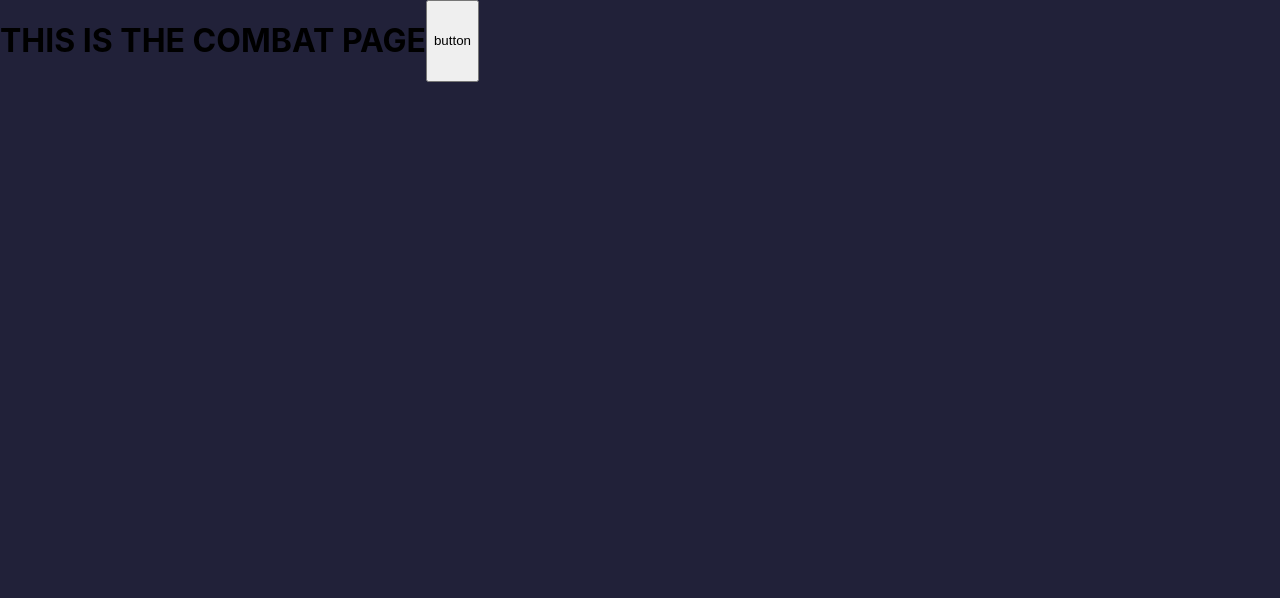
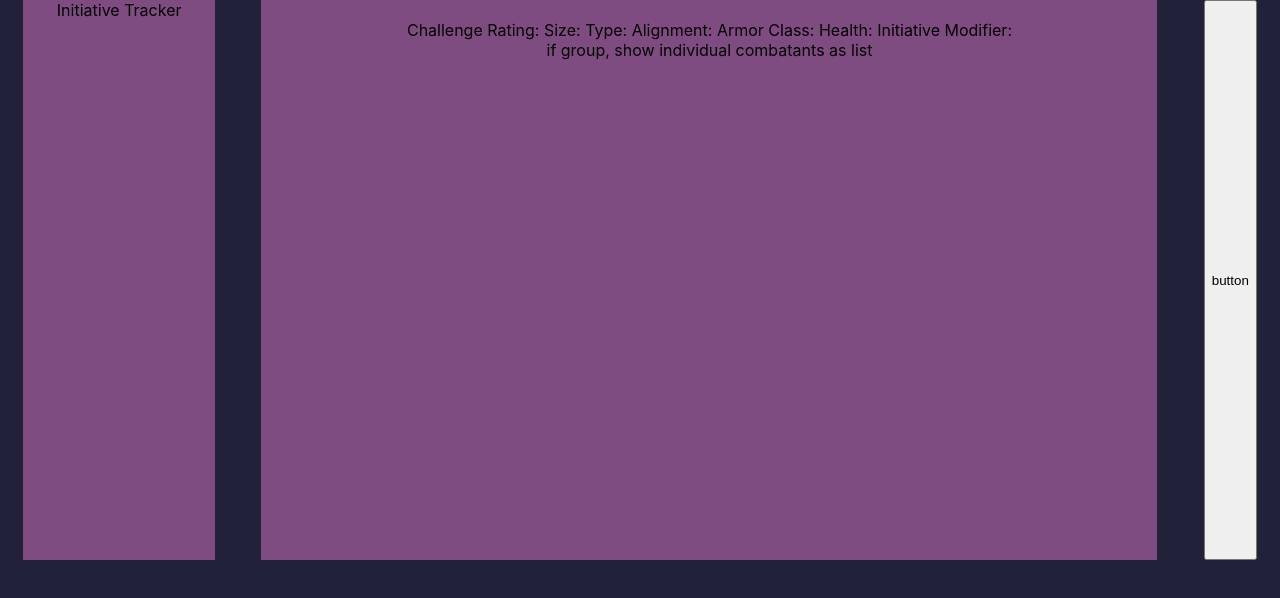
Before and after one commit to jsalinlee/fight-good, a React (Create React App) app: page /combatpage in a window 1280 px wide. Shown: the top 598 px of the page. Built offline with nearby package versions, Linux system fonts and the light colour scheme.

Commit message:
setup structure for Combat Page

```diff
--- /dev/null
+++ b/src/components/combat-initiative-item/combat-initiative-item.component.jsx
@@ -0,0 +1,12 @@
+const CombatInitiativeItem = ({ item }) => {
+    const { name, quantity } = item;
+
+    return (
+        <div>
+            {name} {quantity}
+            <button> remove</button>
+        </div>
+    );
+};
+
+export default CombatInitiativeItem;
--- /dev/null
+++ b/src/components/combat-initiative-tracker/combat-initiative-tracker.component.jsx
@@ -0,0 +1,22 @@
+import { useDispatch, useSelector } from 'react-redux';
+import { selectInitiativeListItems } from '../../store/initiative-list/initiative-list.selector';
+import CombatInitiativeItem from '../combat-initiative-item/combat-initiative-item.component';
+
+const CombatInitiativeTracker = () => {
+    const dispatch = useDispatch();
+    const CombatInitiativeItems = useSelector(selectInitiativeListItems);
+
+    return (
+        <div>
+            Initiative Tracker
+            {CombatInitiativeItems.map((item) => (
+                <CombatInitiativeItem
+                    key={`${item.name}+${item.sources}`}
+                    item={item}
+                />
+            ))}
+        </div>
+    );
+};
+
+export default CombatInitiativeTracker;
--- a/src/components/initiative-list-item/initiative-list-item.component.jsx
+++ b/src/components/initiative-list-item/initiative-list-item.component.jsx
@@ -1,4 +1,3 @@
-import { useEffect } from 'react';
 import { useSelector, useDispatch } from 'react-redux';
 
 import {
--- /dev/null
+++ b/src/components/item-details-container/item-details-container.component.jsx
@@ -0,0 +1,14 @@
+import MonsterStatBlock from '../monster-stat-block/monster-stat-block.component';
+
+const ItemDetailsContainer = ({ item }) => {
+    return (
+        <div>
+            <div>
+                <MonsterStatBlock item={item} />
+            </div>
+            <div>if group, show individual combatants as list</div>
+        </div>
+    );
+};
+
+export default ItemDetailsContainer;
--- /dev/null
+++ b/src/components/monster-stat-block/monster-stat-block.component.jsx
@@ -0,0 +1,19 @@
+const MonsterStatBlock = ({ item }) => {
+    const { name, cr, size, type, alignment, ac, hp, init } = { item };
+    return (
+        <div>
+            <h2>{name}</h2>
+            <div>
+                <span>Challenge Rating: {cr}</span>
+                <span>Size: {size}</span>
+                <span>Type: {type}</span>
+                <span>Alignment: {alignment}</span>
+                <span>Armor Class: {ac}</span>
+                <span> Health: {hp}</span>
+                <span> Initiative Modifier: {init}</span>
+            </div>
+        </div>
+    );
+};
+
+export default MonsterStatBlock;
--- a/src/routes/combat-page/combat-page.component.jsx
+++ b/src/routes/combat-page/combat-page.component.jsx
@@ -1,9 +1,16 @@
 import './combat-page.styles.scss';
+import CombatInitiativeTracker from '../../components/combat-initiative-tracker/combat-initiative-tracker.component';
+import ItemDetailsContainer from '../../components/item-details-container/item-details-container.component';
 
-const CombatPage = () =>{
-    return(
+const CombatPage = () => {
+    return (
         <div className='combat-container'>
-            <h1>THIS IS THE COMBAT PAGE</h1>
+            <div className='combat-initiative-tracker-wrapper'>
+                <CombatInitiativeTracker />
+            </div>
+            <div className='combat-monster-stats-wrapper'>
+                <ItemDetailsContainer />
+            </div>
             <button>button</button>
         </div>
     );
--- a/src/routes/combat-page/combat-page.styles.scss
+++ b/src/routes/combat-page/combat-page.styles.scss
@@ -1,5 +1,18 @@
 .combat-container{
     text-align: center;
     display: flex;
+    justify-content: space-around;
 
 }
+
+.combat-initiative-tracker-wrapper{
+    background-color: var(--boxBackground);
+    width:15vw;
+    height:70vh;
+}
+
+.combat-monster-stats-wrapper{
+    background-color: var(--boxBackground);
+    width:70vw;
+    height:70vh;
+}
```
Also changed, not shown: src/components/combat-initiative-tracker/combat-initiative-tracker.styles.scss (added).
